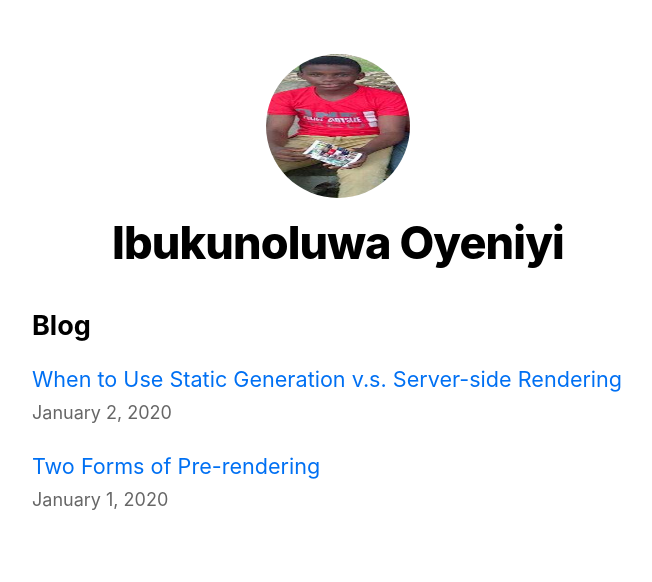
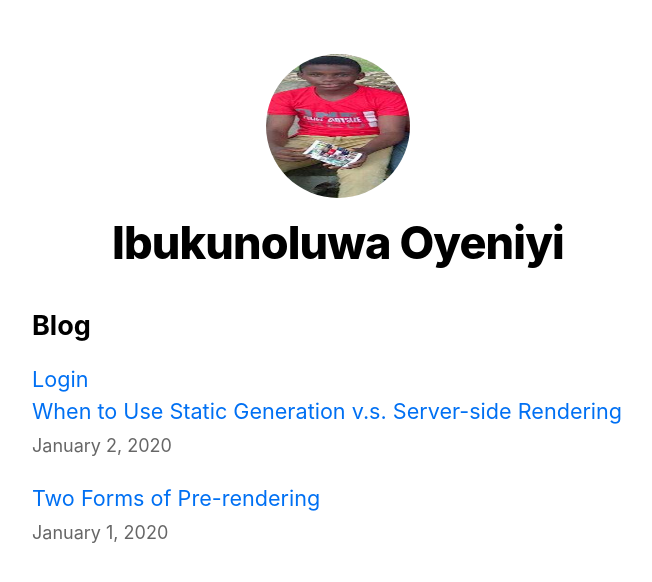
Before and after one commit to ibkay998/next-js-test, a Next.js app: page / in a window 1280 px wide. Shown: the top 582 px of the page, without its empty margins (302-954 px from the left). Built offline with nearby package versions, Linux system fonts and the light colour scheme.

Commit message:
added login

```diff
--- a/pages/index.js
+++ b/pages/index.js
@@ -22,7 +22,11 @@ export default function Home({ allPostsData }) {
 
       {/* Add this <section> tag below the existing <section> tag */}
       <section className={`${utilStyles.headingMd} ${utilStyles.padding1px}`}>
+
         <h2 className={utilStyles.headingLg}>Blog</h2>
+        <Link href={`/posts/login`}>
+          <a>Login</a>
+        </Link>
         <ul className={utilStyles.list}>
           {allPostsData.map(({ id, date, title }) => (
             <li className={utilStyles.listItem} key={id}>
```
